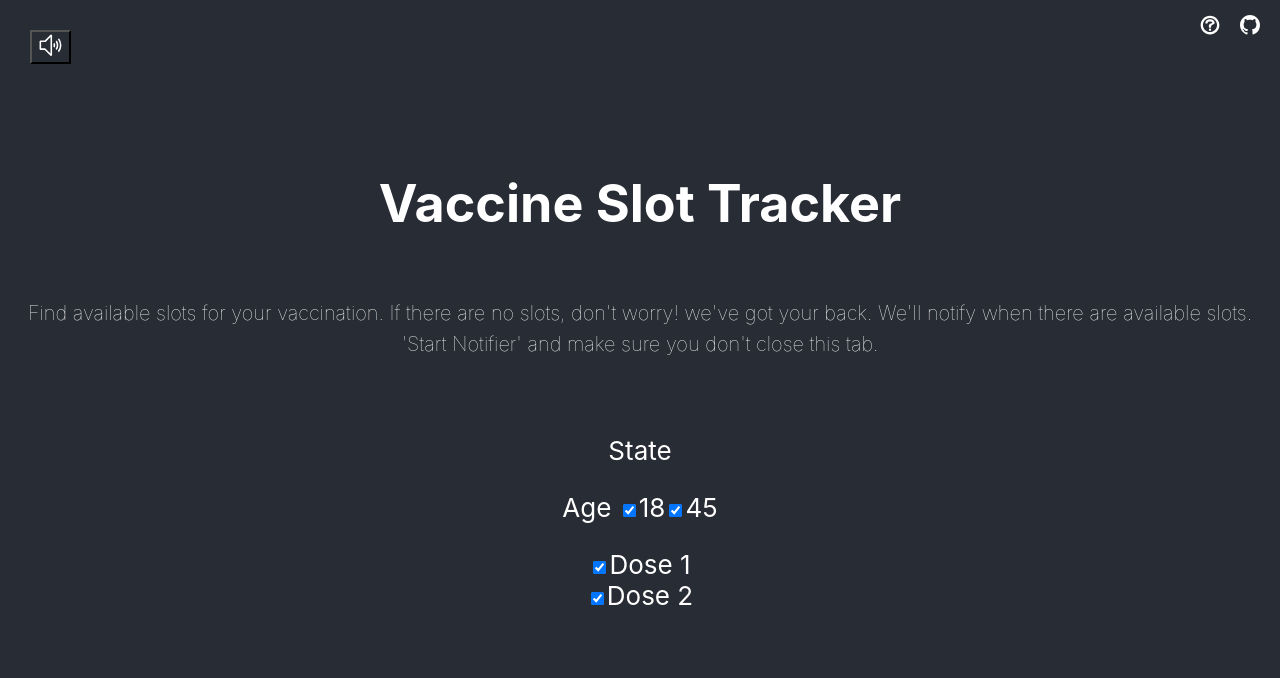
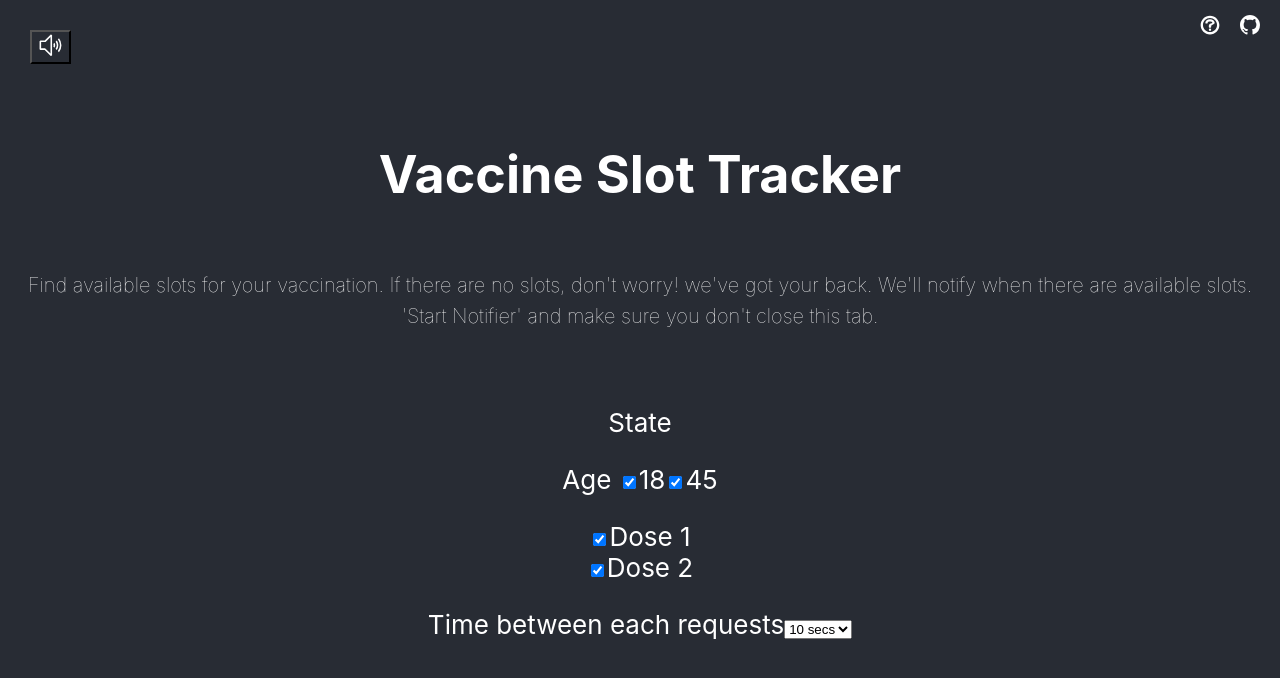
Before and after one commit to SupriyaRaghunath/vaccine-tracker, a React (Create React App) app: page / in a window 1280 px wide. Shown: the top 678 px of the page. Built offline with nearby package versions, Linux system fonts and the light colour scheme; no server answers.

Commit message:
select Interval

```diff
--- a/src/Request.js
+++ b/src/Request.js
@@ -3,6 +3,7 @@ import { Report } from "./Report";
 import Loader from "react-loader-spinner";
 import tone from "./tone.mp3";
 import MuteButton from "./MuteButton";
+import SelectInterval from './SelectInterval'
 
 const states = `https://cdn-api.co-vin.in/api/v2/admin/location/states`;
 const districts = `https://cdn-api.co-vin.in/api/v2/admin/location/districts/`;
@@ -23,6 +24,7 @@ class Request extends Component {
       doses: ["1", "2"],
       start: false,
       mute: false,
+      interval: 10
     };
   }
 
@@ -138,7 +140,7 @@ class Request extends Component {
         ) {
           this.state.intervalId = this.fetch(today);
         }
-      }, 10 * 1000);
+      }, this.state.interval * 1000);
     }
   };
 
@@ -218,6 +220,10 @@ class Request extends Component {
   stop = () => {
     this.setState({ start: false });
   };
+
+  onIntervalSelect = (event) => {
+    this.setState({interval: event.target.value})
+  }
 
   render() {
     let renderState = (state) => {
@@ -352,6 +358,7 @@ class Request extends Component {
             )
           )}
         </p>
+        <SelectInterval interval={this.state.interval} onIntervalSelect={this.onIntervalSelect}/>
       </div>
     );
   }
--- /dev/null
+++ b/src/SelectInterval.js
@@ -0,0 +1,32 @@
+import React from "react";
+
+function SelectInterval(props) {
+	let { onIntervalSelect, interval } = props;
+	let intervals = [
+		{ label: "2 secs", value: 2 },
+		{ label: "5 secs", value: 5 },
+		{ label: "10 secs", value: 10 },
+		{ label: "20 secs", value: 20 },
+		{ label: "30 secs", value: 30 },
+		{ label: "1 mins", value: 60 },
+		{ label: "2 mins", value: 120 },
+		{ label: "5 mins", value: 300 },
+	];
+
+	let renderInterval = (interval) => (
+		<option value={interval.value}>{interval.label}</option>
+	);
+
+	return (
+		<p>
+			<label>Time between each requests</label>
+			{
+				<select value={interval} onChange={onIntervalSelect}>
+					{intervals.map((interval) => renderInterval(interval))}
+				</select>
+			}
+		</p>
+	);
+}
+
+export default SelectInterval;
```
